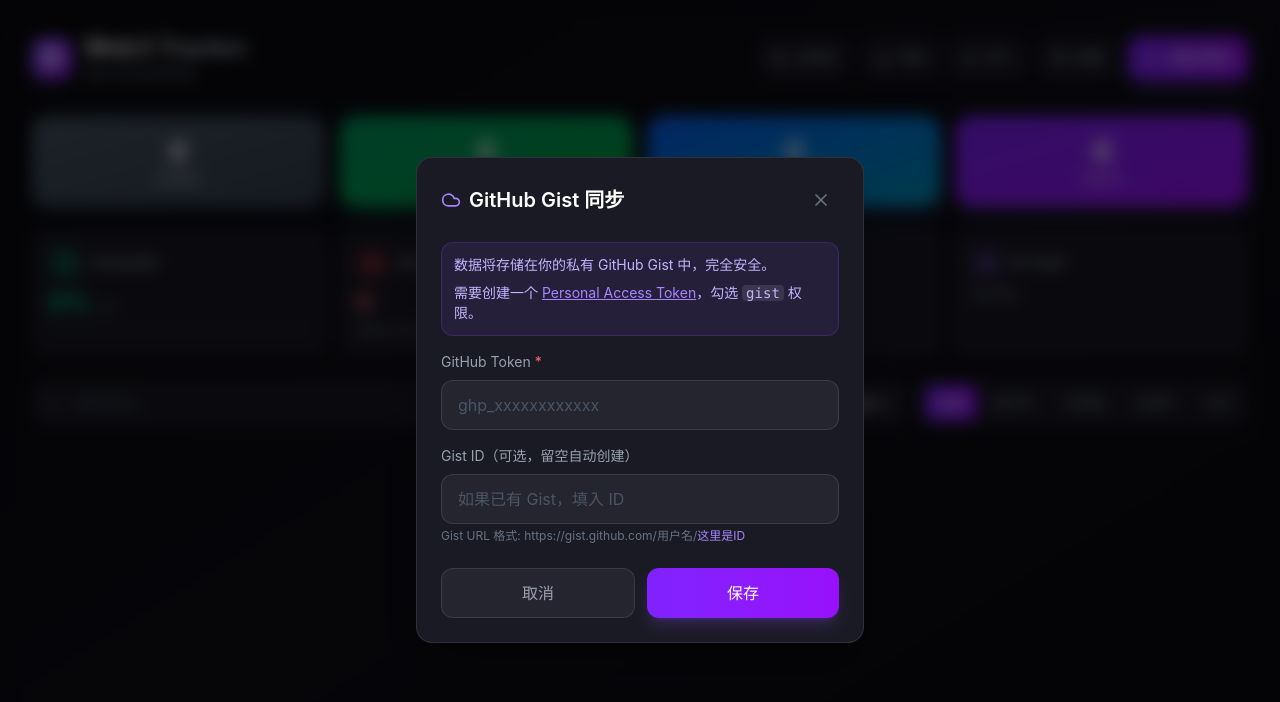
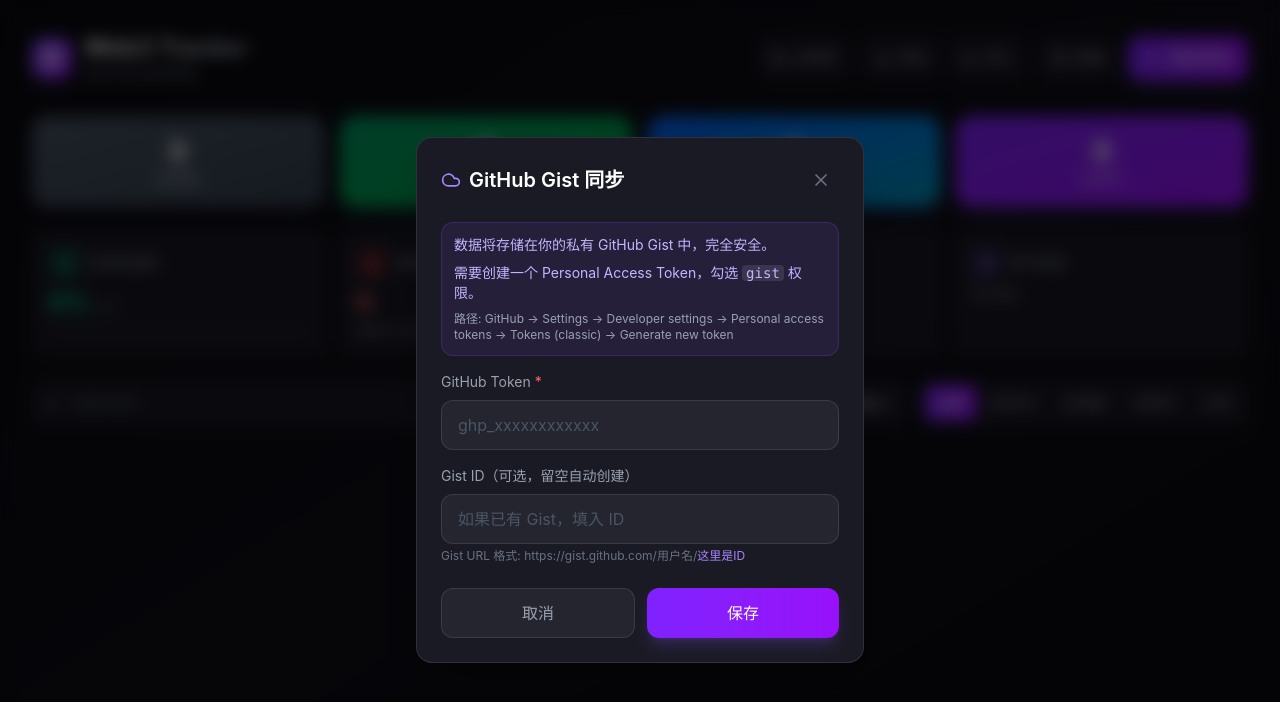
Before and after one commit to nonfan/web3-tracker, a React (Vite) app: page / in a window 1280 px wide. Both pictures are taken after a click on the button "云同步". Shown: the top 702 px of the page. Built offline with nearby package versions, Linux system fonts and the light colour scheme.

Commit message:
fix: update token creation instructions

```diff
--- a/src/components/GistSync.tsx
+++ b/src/components/GistSync.tsx
@@ -186,15 +186,10 @@
               <div className="p-3 bg-violet-500/10 border border-violet-500/20 rounded-xl text-sm text-violet-300">
                 <p className="mb-2">数据将存储在你的私有 GitHub Gist 中，完全安全。</p>
                 <p>
-                  需要创建一个{' '}
-                  <a
-                    href="https://github.com/settings/tokens/new?scopes=gist&description=Web3Tracker"
-                    target="_blank"
-                    className="text-violet-400 underline"
-                  >
-                    Personal Access Token
-                  </a>
-                  ，勾选 <code className="bg-white/10 px-1 rounded">gist</code> 权限。
+                  需要创建一个 Personal Access Token，勾选 <code className="bg-white/10 px-1 rounded">gist</code> 权限。
+                </p>
+                <p className="mt-2 text-xs text-gray-400">
+                  路径: GitHub → Settings → Developer settings → Personal access tokens → Tokens (classic) → Generate new token
                 </p>
               </div>
 
```
